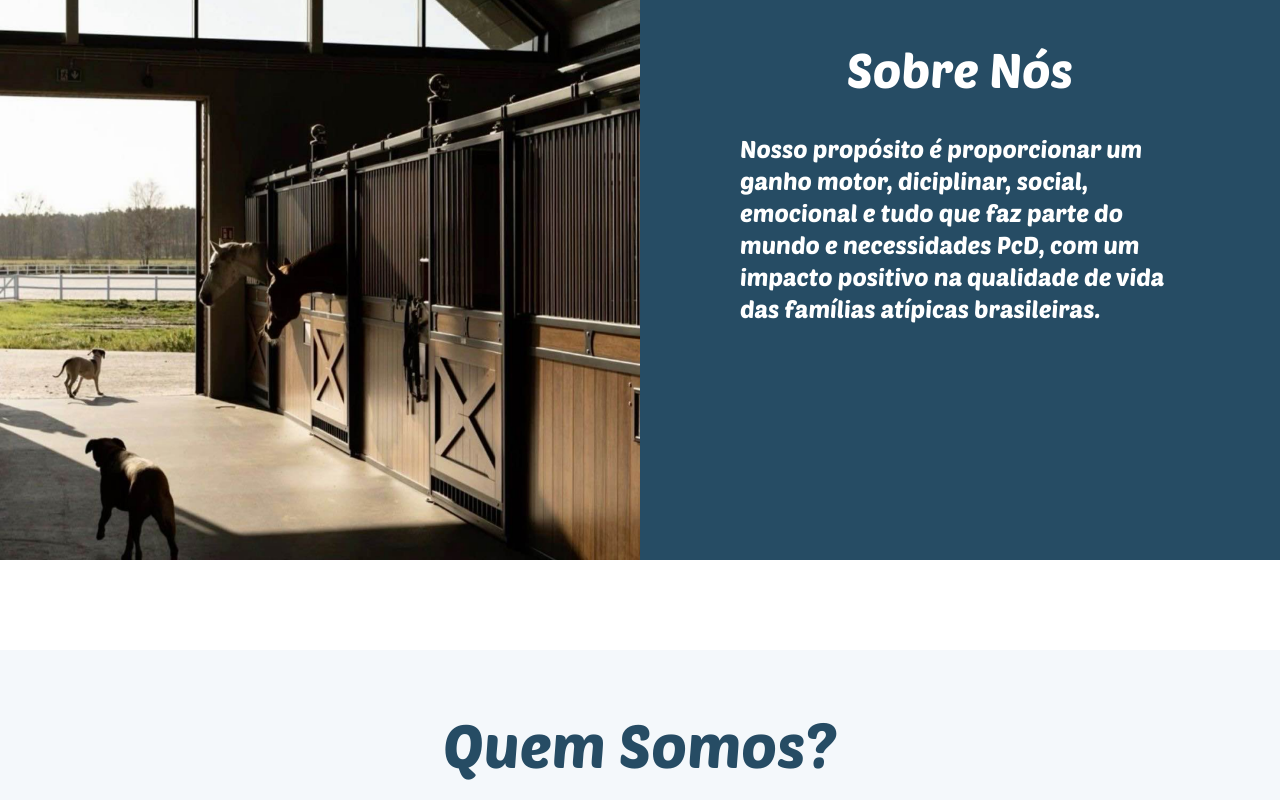
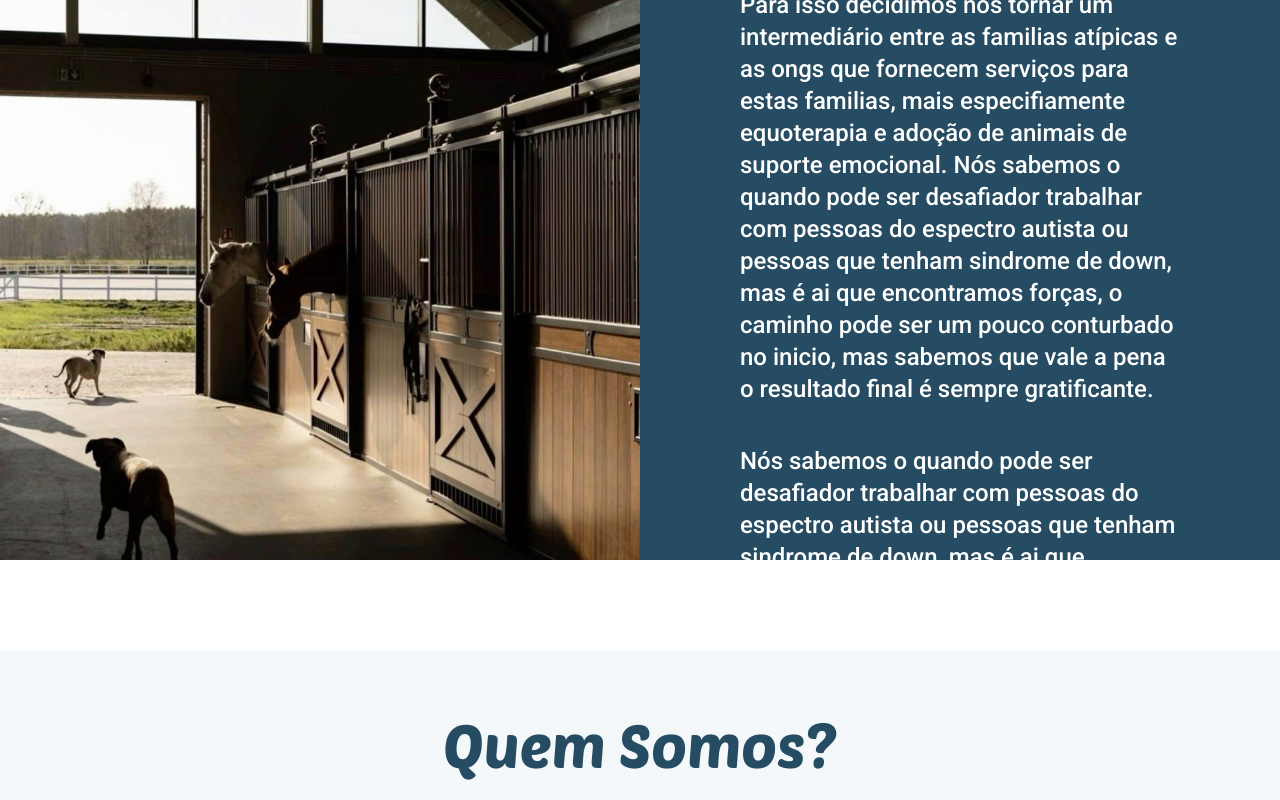
Before and after one commit to ArthurThz/amigodepata, a Next.js app: page /AboutUs in a window 1280 px wide. Shown: the part 280-1080 px from the top of the page. Built offline with nearby package versions, Linux system fonts and the light colour scheme.

Commit message:
finalizado

```diff
--- a/app/AboutUs/page.tsx
+++ b/app/AboutUs/page.tsx
@@ -9,11 +9,28 @@ const AboutUs = () => {
           <h1 className="font-poetsenOne text-2xl text-white lg:text-5xl">
             Sobre Nós
           </h1>
-          <p className="font-poetsenOne text-white font-normal text-md  lg:text-2xl lg:px-20">
+          <p className="font-roboto  text-white font-medium text-md  lg:text-2xl lg:px-20">
             Nosso propósito é proporcionar um ganho motor, diciplinar, social,
             emocional e tudo que faz parte do mundo e necessidades PcD, com um
             impacto positivo na qualidade de vida das famílias atípicas
             brasileiras.
+          </p>
+          <p className="font-roboto  text-white font-medium text-md  lg:text-2xl lg:px-20">
+            Para isso decidimos nos tornar um intermediário entre as familias
+            atípicas e as ongs que fornecem serviços para estas familias, mais
+            especifiamente equoterapia e adoção de animais de suporte emocional.
+            Nós sabemos o quando pode ser desafiador trabalhar com pessoas do
+            espectro autista ou pessoas que tenham sindrome de down, mas é ai
+            que encontramos forças, o caminho pode ser um pouco conturbado no
+            inicio, mas sabemos que vale a pena o resultado final é sempre
+            gratificante.
+          </p>
+          <p className="font-roboto  text-white font-medium text-md  lg:text-2xl lg:px-20">
+            Nós sabemos o quando pode ser desafiador trabalhar com pessoas do
+            espectro autista ou pessoas que tenham sindrome de down, mas é ai
+            que encontramos forças, o caminho pode ser um pouco conturbado no
+            inicio, mas sabemos que vale a pena o resultado final é sempre
+            gratificante.
           </p>
         </div>
         <Image
--- a/app/Components/HeroSection/copy.tsx
+++ b/app/Components/HeroSection/copy.tsx
@@ -1,4 +1,9 @@
+"use client";
+import { useAppSelector } from "@/redux/store/store";
+import Link from "next/link";
+
 const Copy = () => {
+  const { uuid } = useAppSelector((state) => state.userAuth);
   return (
     <div className="w-full h-auto px-4 flex items-center flex-col gap-6 lg:max-w-[50%] lg:h-full lg:w-auto lg:px-0 lg:py-24 lg:gap-10 lg:mt-0">
       <h1 className="font-poetsenOne  px-1 text-4xl sm:text-4xl text-white leading-tight lg:px-0 lg:text-6xl">
@@ -11,18 +16,20 @@ const Copy = () => {
         por animais perto de você!
       </p>
       <div className="w-full flex flex-col items-center justify-center gap-10 mt-10 lg:flex-row lg:gap-10">
-        <button
+        <Link
+          href="/AboutUs"
           className="w-[80%] py-2 z-10 lg:max-w-[350px] px-10  bg-laranja-200 text-azul-800 rounded-xl font-bold border-2 border-laranja-200
         font-roboto text-lg shadow-xl shadow-azul-900 lg:w-auto  hover:bg-azul-800 hover:text-laranja-200 hover:shadow-lg  transition-all ease"
         >
           Conheça a nossa historia
-        </button>
-        <button
+        </Link>
+        <Link
+          href={uuid ? "/OurPets" : "/SignIn"}
           className="w-[80%] py-2 z-10 lg:max-w-[350px] px-10  bg-laranja-200 text-azul-800 rounded-xl font-bold border-2 border-laranja-200
         font-roboto text-lg shadow-xl shadow-azul-900 lg:w-auto hover:bg-azul-800 hover:text-laranja-200 hover:shadow-lg  transition-all ease"
         >
           Acesse a plataforma
-        </button>
+        </Link>
       </div>
     </div>
   );
--- a/app/Components/Pets/animal-info.tsx
+++ b/app/Components/Pets/animal-info.tsx
@@ -9,6 +9,7 @@ import { ReactNode } from "react";
 import { sendWppMessage } from "@/app/utils/send-wpp-message";
 import { useSendMessage } from "@/app/Hooks/useSendMessage";
 import { useAppSelector } from "@/redux/store/store";
+import { toast } from "sonner";
 
 type AnimalInfoProps = {
   animalData: AnimalProps;
@@ -20,6 +21,14 @@ const AnimalInfo = ({ animalData, pageTitle, children }: AnimalInfoProps) => {
   const { imagem, nome, idade, raca, especialidade } = animalData;
   const { uuid } = useAppSelector((state) => state.userAuth);
 
+  const handleSendMessage = () => {
+    if (!uuid) return toast.warning("Faça login para continuar");
+    useSendMessage({
+      type: especialidade,
+      userId: uuid,
+      animal: nome,
+    });
+  };
   return (
     <div className="w-full h-full flex  justify-between ">
       <div className="w-[40%] flex flex-col justify-start items-start">
@@ -60,13 +69,7 @@ const AnimalInfo = ({ animalData, pageTitle, children }: AnimalInfoProps) => {
           </p>
 
           <button
-            onClick={() =>
-              useSendMessage({
-                type: especialidade,
-                userId: uuid,
-                animal: nome,
-              })
-            }
+            onClick={handleSendMessage}
             className="flex items-center gap-4 bg-laranja-200 px-6 py-4 rounded-md  hover:bg-azul-50 text-lg font-medium text-azul-950 font-roboto hover:shadow-xl hover:shadow-azul-400 group transition-all ease delay-75"
           >
             Solicitar Agendamento{" "}
--- a/app/Components/SideMenu/menu-container.tsx
+++ b/app/Components/SideMenu/menu-container.tsx
@@ -6,6 +6,7 @@ import { FaPeopleGroup } from "react-icons/fa6";
 import { useAppDispatch, useAppSelector } from "@/redux/store/store";
 import { IoLogOut } from "react-icons/io5";
 import { logOut } from "@/redux/store/features/authSlice";
+import { useRouter } from "next/navigation";
 
 type MenuContainerProps = {
   closeMenu: () => void;
@@ -13,10 +14,11 @@ type MenuContainerProps = {
 const MenuContainer = ({ closeMenu }: MenuContainerProps) => {
   const { isAuth } = useAppSelector((state) => state.userAuth);
   const dispatch = useAppDispatch();
-
+  const router = useRouter();
   const logOutUser = () => {
     dispatch(logOut());
     closeMenu();
+    router.push("/");
   };
   return (
     <div className="w-full h-screen fixed flex  justify-start bottom-0 z-20 bg-black/40  top-0  right-0 overflow-hidden">
@@ -64,12 +66,6 @@ const MenuContainer = ({ closeMenu }: MenuContainerProps) => {
                 href={`/MyAppointments`}
                 closeMenu={closeMenu}
               />
-              <Item
-                icon={<FaDog className="text-2xl" />}
-                label="Acompanhar Adoção"
-                href="/"
-                closeMenu={closeMenu}
-              />
             </div>
             <button
               onClick={logOutUser}
--- a/app/Hooks/useSendMessage.ts
+++ b/app/Hooks/useSendMessage.ts
@@ -44,6 +44,7 @@ export const useSendMessage = async ({type,animal,userId}: sendMessageProps) =>{
 
 
     sendWppMessage({message:mensagemFinal})
+    toast.success("Mensagem Enviada! Aguarde o contato da ong responsável")
 
     }catch(err:any) {
         console.error(err)
```
